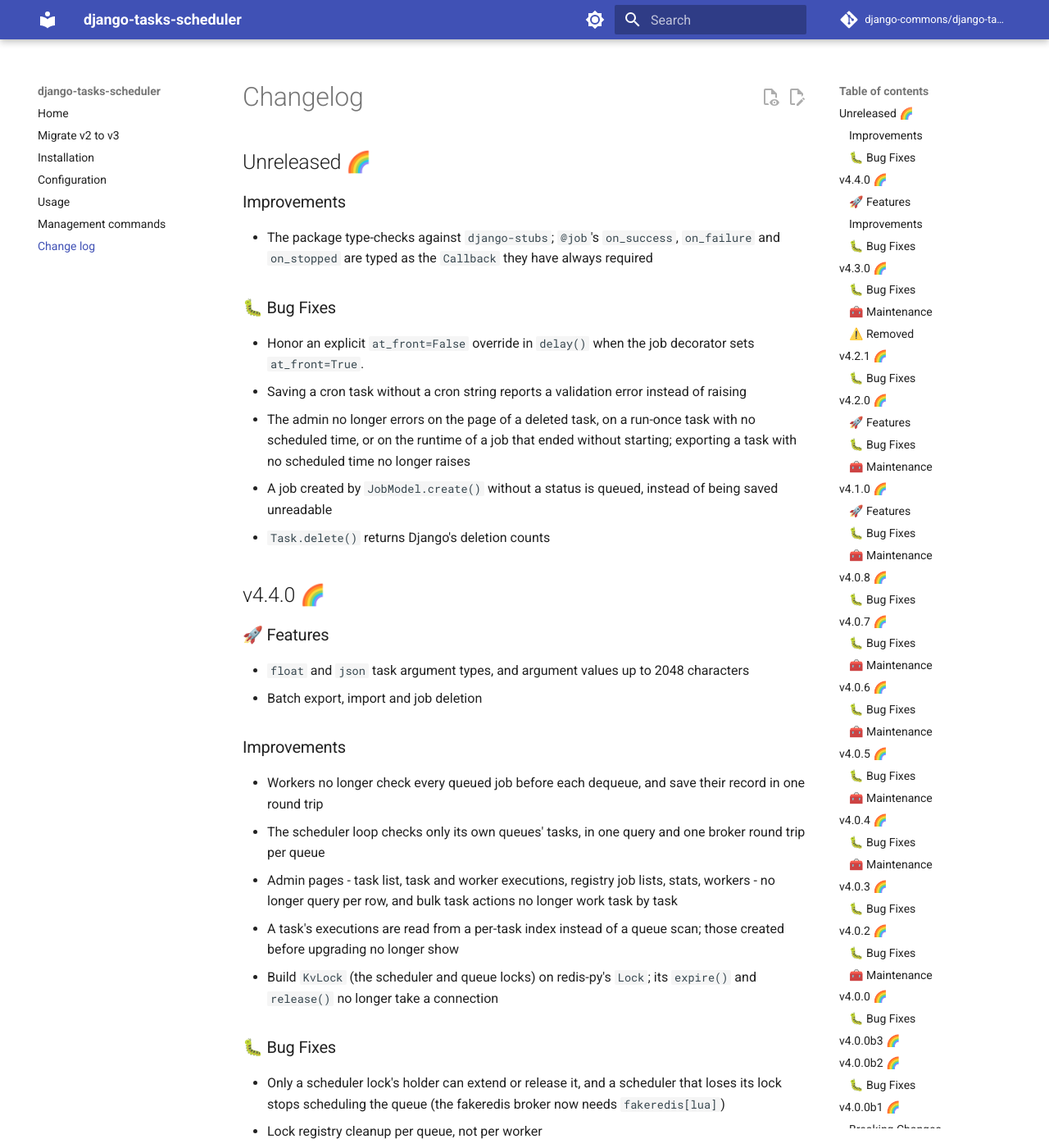
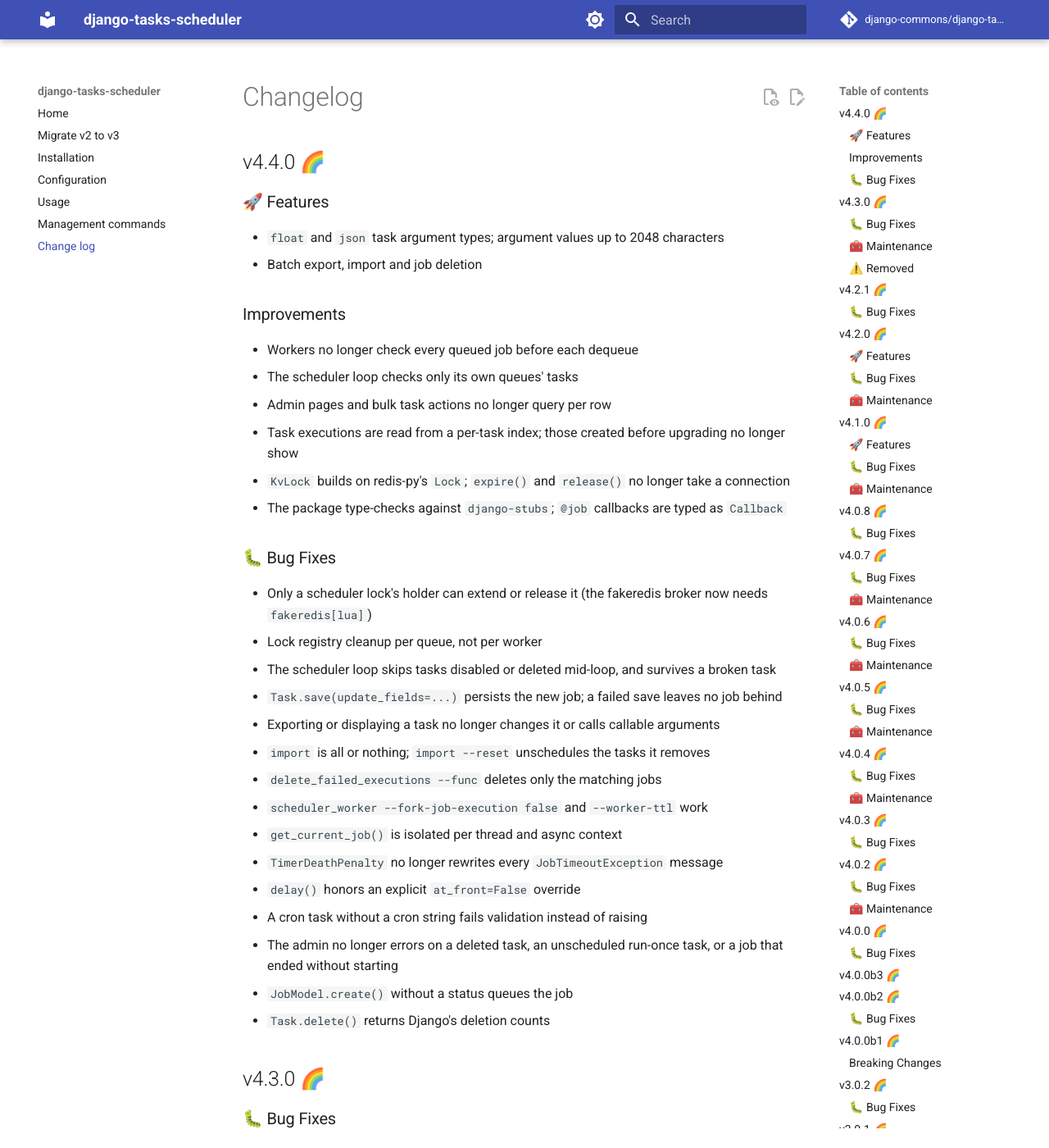
Before and after one commit to django-commons/django-tasks-scheduler, an MkDocs documentation site: the page built from docs/changelog.md, in a window 1280 px wide and 1400 px high. Shown: the whole window at 82% size. Built offline with MkDocs 1.6.1 and Material for MkDocs 9.7.7, drawn with Linux system fonts in a browser that asks for light colours; comment, search, counter and statistics services are not loaded; some of the changed text lies outside the part shown.

Commit message:
doc:update

```diff
--- a/docs/changelog.md
+++ b/docs/changelog.md
@@ -1,53 +1,38 @@
 # Changelog
-
-## Unreleased 🌈
-
-### Improvements
-
-- The package type-checks against `django-stubs`; `@job`'s `on_success`, `on_failure` and `on_stopped` are typed as the
-  `Callback` they have always required
-
-### 🐛 Bug Fixes
-
-- Honor an explicit `at_front=False` override in `delay()` when the job decorator sets `at_front=True`.
-- Saving a cron task without a cron string reports a validation error instead of raising
-- The admin no longer errors on the page of a deleted task, on a run-once task with no scheduled time, or on the runtime
-  of a job that ended without starting; exporting a task with no scheduled time no longer raises
-- A job created by `JobModel.create()` without a status is queued, instead of being saved unreadable
-- `Task.delete()` returns Django's deletion counts
 
 ## v4.4.0 🌈
 
 ### 🚀 Features
 
-- `float` and `json` task argument types, and argument values up to 2048 characters
+- `float` and `json` task argument types; argument values up to 2048 characters
 - Batch export, import and job deletion
 
 ### Improvements
 
-- Workers no longer check every queued job before each dequeue, and save their record in one round trip
-- The scheduler loop checks only its own queues' tasks, in one query and one broker round trip per queue
-- Admin pages - task list, task and worker executions, registry job lists, stats, workers - no longer query per row,
-  and bulk task actions no longer work task by task
-- A task's executions are read from a per-task index instead of a queue scan; those created before upgrading no longer
-  show
-- Build `KvLock` (the scheduler and queue locks) on redis-py's `Lock`; its `expire()` and `release()` no longer take a
-  connection
+- Workers no longer check every queued job before each dequeue
+- The scheduler loop checks only its own queues' tasks
+- Admin pages and bulk task actions no longer query per row
+- Task executions are read from a per-task index; those created before upgrading no longer show
+- `KvLock` builds on redis-py's `Lock`; `expire()` and `release()` no longer take a connection
+- The package type-checks against `django-stubs`; `@job` callbacks are typed as `Callback`
 
 ### 🐛 Bug Fixes
 
-- Only a scheduler lock's holder can extend or release it, and a scheduler that loses its lock stops scheduling the
-  queue (the fakeredis broker now needs `fakeredis[lua]`)
+- Only a scheduler lock's holder can extend or release it (the fakeredis broker now needs `fakeredis[lua]`)
 - Lock registry cleanup per queue, not per worker
 - The scheduler loop skips tasks disabled or deleted mid-loop, and survives a broken task
-- `Task.save(update_fields=...)` persists the new job, and a failed save leaves no job behind
-- Exporting a task no longer changes it, and displaying a task or argument no longer calls callable arguments
-- `import` is all or nothing, and `import --reset` unschedules the tasks it removes
+- `Task.save(update_fields=...)` persists the new job; a failed save leaves no job behind
+- Exporting or displaying a task no longer changes it or calls callable arguments
+- `import` is all or nothing; `import --reset` unschedules the tasks it removes
 - `delete_failed_executions --func` deletes only the matching jobs
 - `scheduler_worker --fork-job-execution false` and `--worker-ttl` work
-- `get_current_job()` is isolated per thread and async context, and keeps an async job's `meta` changes
-- `TimerDeathPenalty` no longer rewrites every `JobTimeoutException` message; comparing a `WorkerModel` to another type
-  no longer raises
+- `get_current_job()` is isolated per thread and async context
+- `TimerDeathPenalty` no longer rewrites every `JobTimeoutException` message
+- `delay()` honors an explicit `at_front=False` override
+- A cron task without a cron string fails validation instead of raising
+- The admin no longer errors on a deleted task, an unscheduled run-once task, or a job that ended without starting
+- `JobModel.create()` without a status queues the job
+- `Task.delete()` returns Django's deletion counts
 
 ## v4.3.0 🌈
 
```
